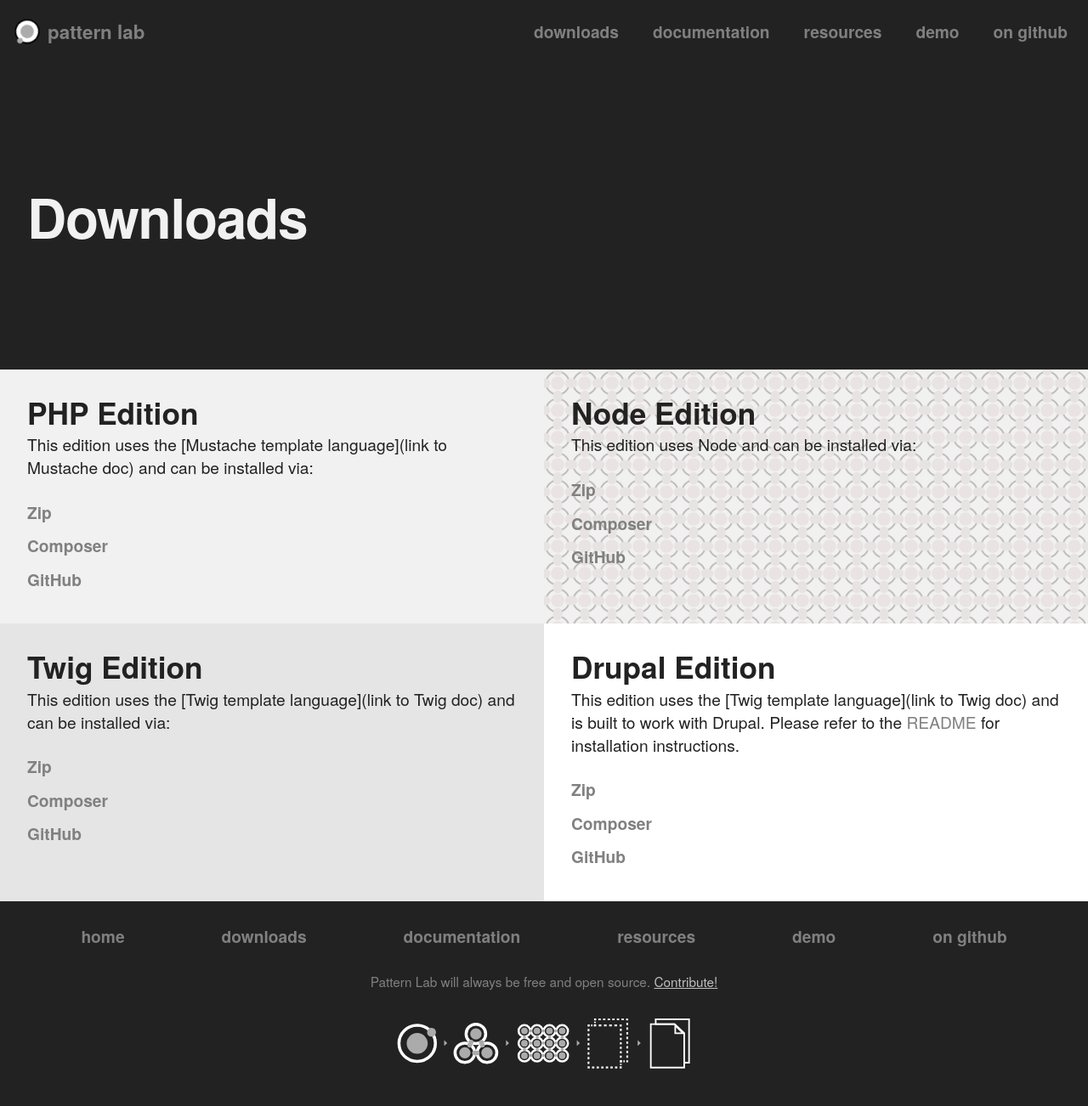
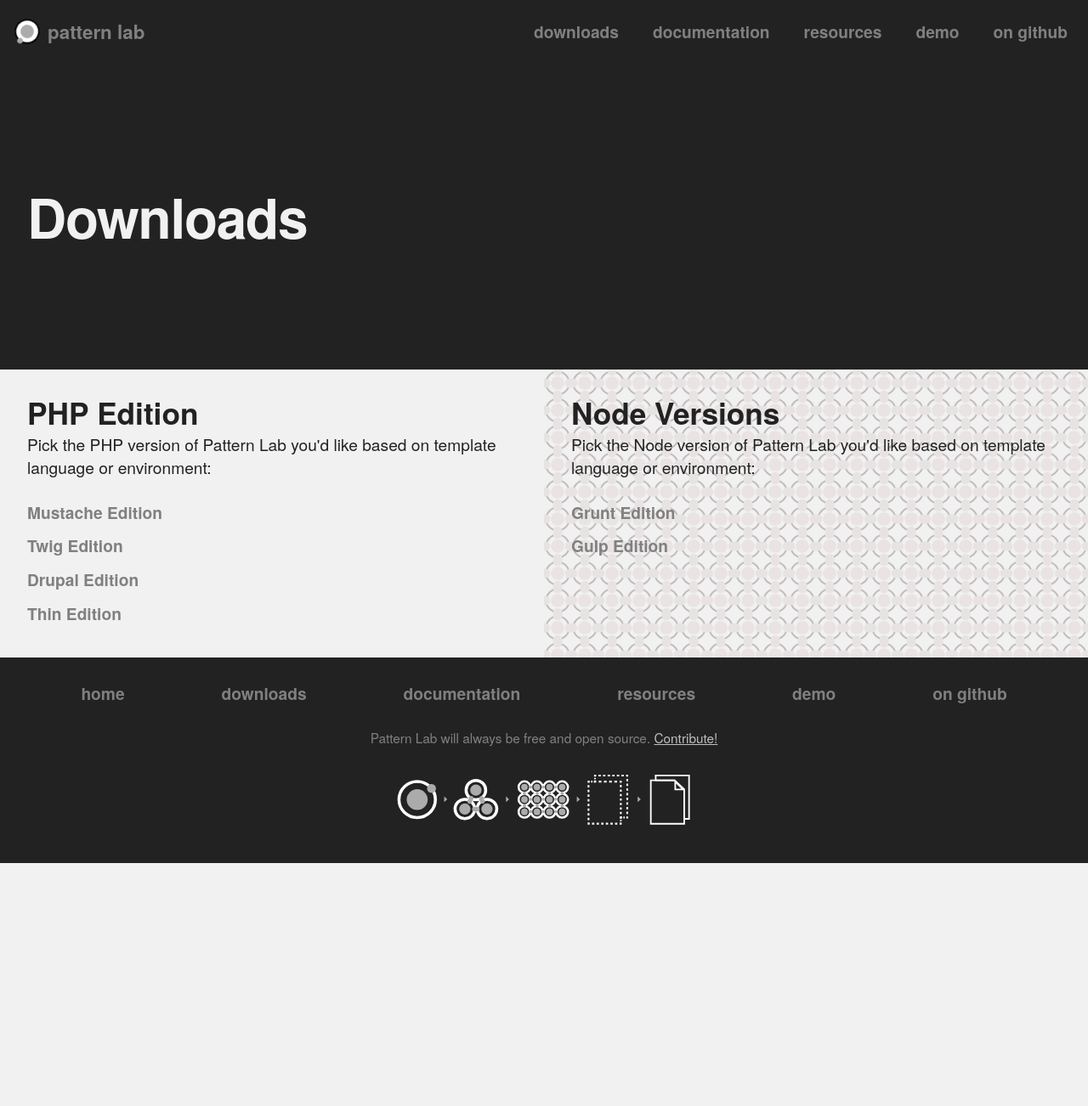
Before and after one commit to pattern-lab/website, a Jekyll site: the page built from download.html, in a window 1280 px wide. Shown: the whole page at 85% size. Built offline with Jekyll 4.4.1, drawn with Linux system fonts in a browser that asks for light colours; Markdown is read by kramdown in place of the engine named in the settings; comment, search, counter and statistics services are not loaded; after the commit the page ends 1016 px from its top, so only the background shows below that.

Commit message:
Reformatted download page into 2 columns: PHP and Node. Got rid of links, but links to appropriate GitHub repos should be added.

```diff
--- a/download.html
+++ b/download.html
@@ -12,16 +12,19 @@
 
         <div class="tile tile--flex">
     	    <h2 class="section__title">PHP Edition</h2>
-	        <p>This edition uses the [Mustache template language](link to Mustache doc) and can be installed via:</p>
+	        <p>Pick the PHP version of Pattern Lab you'd like based on template language or environment:</p>
             <ul class="link-list">
 				<li class="link-list__item">
-					<a class="link-list__link" href="https://github.com/pattern-lab/patternlab-php/archive/master.zip">Zip</a> <!-- [Zip](it'd point to the releases page) -->
+					<a class="link-list__link" href="#">Mustache Edition</a>
 				</li>
 				<li class="link-list__item">
-					<a class="link-list__link" href="https://github.com/pattern-lab/patternlab-php/#readme">Composer</a>
+					<a class="link-list__link" href="#">Twig Edition</a>
 				</li>
 				<li class="link-list__item">
-					<a class="link-list__link" href="https://github.com/pattern-lab/patternlab-php">GitHub</a>
+					<a class="link-list__link" href="#">Drupal Edition</a>
+				</li>
+				<li class="link-list__item">
+					<a class="link-list__link" href="#">Thin Edition</a>
 				</li>
 			</ul>
         </div>
@@ -31,60 +34,16 @@
     <div class="gi">
 
         <div class="tile tile--flex tile--fancy">
-            <h2 class="section__title">Node Edition</h2>
-            <p>This edition uses Node and can be installed via: </p>
+            <h2 class="section__title">Node Versions</h2>
+            <p>Pick the Node version of Pattern Lab you'd like based on template language or environment:  </p>
 			<ul class="link-list">
 				<li class="link-list__item">
-					<a class="link-list__link" href="https://github.com/pattern-lab/pattern-lab/patternlab-node/archive/master.zip">Zip</a>
+					<a class="link-list__link" href="#">Grunt Edition</a>
 				</li>
 				<li class="link-list__item">
-					<a class="link-list__link" href="https://github.com/pattern-lab/patternlab-node/#readme">Composer</a>
-				</li>
-				<li class="link-list__item">
-					<a class="link-list__link" href="https://github.com/pattern-lab/patternlab-node">GitHub</a>
+					<a class="link-list__link" href="#">Gulp Edition</a>
 				</li>
 			</ul>
         </div>
-
     </div><!--end .gi-->
-
-     <div class="gi">
-
-        <div class="tile tile--flex tile--alt">
-		   	<h2 class="section__title">Twig Edition</h2>
-		    <p>This edition uses the [Twig template language](link to Twig doc) and can be installed via:</p>
-	        <ul class="link-list">
-				<li class="link-list__item">
-					<a class="link-list__link" href="https://github.com/pattern-lab/edition-php-twig-standard/archive/master.zip">Zip</a>
-				</li>
-				<li class="link-list__item">
-					<a class="link-list__link" href="https://github.com/pattern-lab/edition-php-twig-standard/#readme">Composer</a>
-				</li>
-				<li class="link-list__item">
-					<a class="link-list__link" href="https://github.com/pattern-lab/edition-php-twig-standard">GitHub</a>
-				</li>
-			</ul>
-        </div>
-
-    </div><!--end .gi-->
-
-	<div class="gi">
-
-	    <div class="tile tile--flex tile--alt2">
-		 	<h2 class="section__title">Drupal Edition</h2>
-		    <p>This edition uses the [Twig template language](link to Twig doc) and is built to work with Drupal. Please refer to the <a href="#">README</a> for installation instructions.</p>
-            <ul class="link-list">
-				<li class="link-list__item">
-					<a class="link-list__link" href="https://github.com/pattern-lab/edition-php-drupal-standard/archive/master.zip">Zip</a>
-				</li>
-				<li class="link-list__item">
-					<a class="link-list__link" href="https://github.com/pattern-lab/edition-php-drupal-standard/#readme">Composer</a>
-				</li>
-				<li class="link-list__item">
-					<a class="link-list__link" href="https://github.com/pattern-lab/edition-php-drupal-standard">GitHub</a>
-				</li>
-			</ul>
-	    </div>
-
-	</div><!--end .gi-->
 </div>
```
